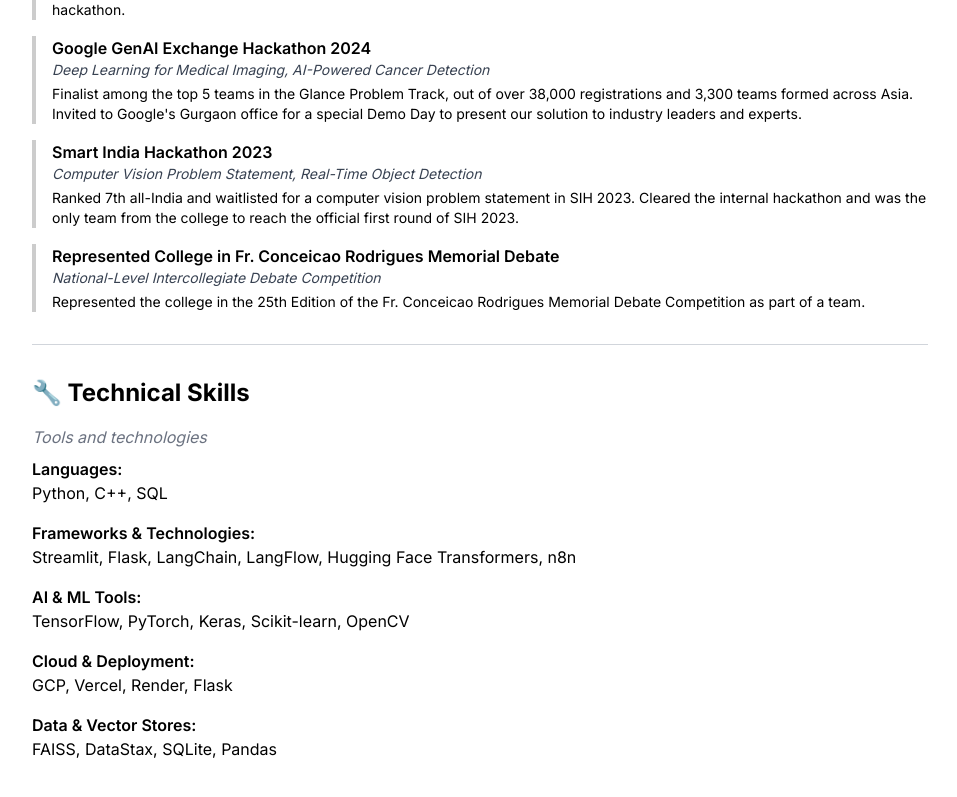
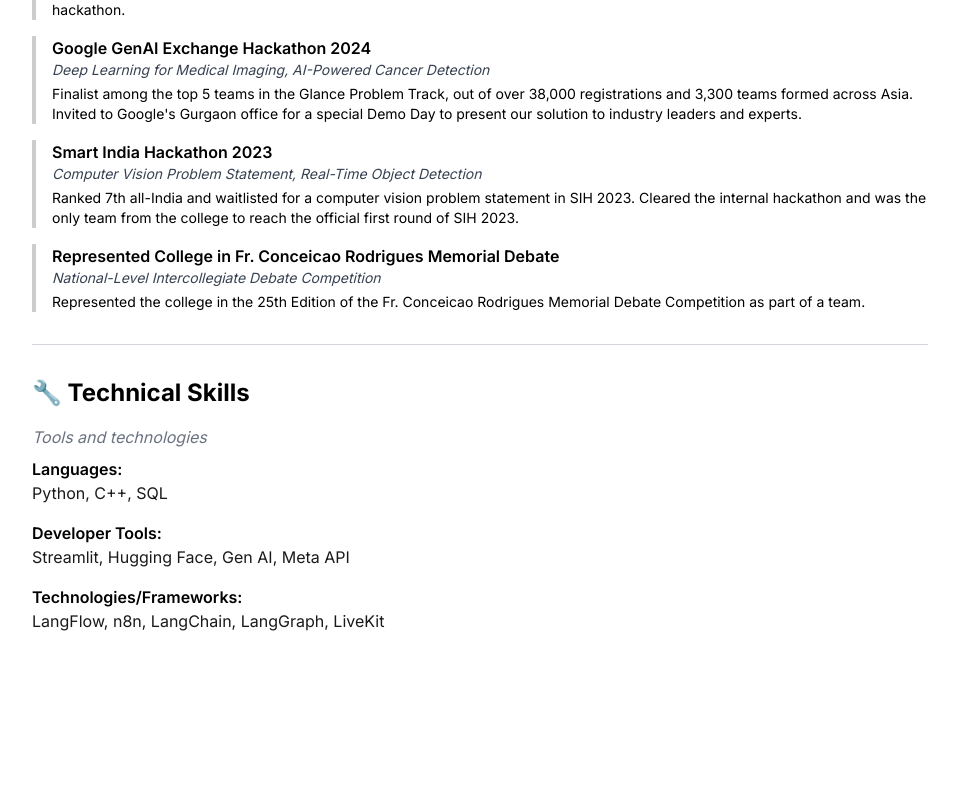
Before and after one commit to Sid3503/siddharth, a Next.js app: page /resume in a window 1280 px wide. Shown: the part 2143-2940 px from the top of the page, without its empty margins (160-1117 px from the left). After the commit the page ends 2840 px from the top, so only its background shows below. Built offline with nearby package versions, Linux system fonts and the light colour scheme.

Commit message:
Update technical-skills.tsx

```diff
--- a/components/technical-skills.tsx
+++ b/components/technical-skills.tsx
@@ -1,37 +1,20 @@
 export default function TechnicalSkills() {
   const skills = [
-    {
-      category: "Languages",
-      items: ["Python", "C++", "SQL"],
-    },
-    {
-      category: "Frameworks & Technologies",
-      items: ["Streamlit", "Flask", "LangChain", "LangFlow", "Hugging Face Transformers", "n8n"],
-    },
-    {
-      category: "AI & ML Tools",
-      items: ["TensorFlow", "PyTorch", "Keras", "Scikit-learn", "OpenCV"],
-    },
-    {
-      category: "Cloud & Deployment",
-      items: ["GCP", "Vercel", "Render", "Flask"],
-    },
-    {
-      category: "Data & Vector Stores",
-      items: ["FAISS", "DataStax", "SQLite", "Pandas"],
-    },
-  ];
+    { category: "Languages", items: ["Python", "C++", "SQL"] },
+    { category: "Developer Tools", items: ["Streamlit", "Hugging Face", "Gen AI", "Meta API"] },
+    { category: "Technologies/Frameworks", items: ["LangFlow", "n8n", "LangChain", "LangGraph", "LiveKit"] },
+  ]
 
   return (
     <section className="mb-8">
       <div className="space-y-4">
         {skills.map((skill, index) => (
           <div key={index}>
-            <h3 className="font-semibold">{skill.category}:</h3>
-            <p>{skill.items.join(", ")}</p>
+            <h3 className="font-semibold text-black dark:text-white">{skill.category}:</h3>
+            <p className="text-black/90 dark:text-white/90">{skill.items.join(", ")}</p>
           </div>
         ))}
       </div>
     </section>
-  );
+  )
 }
```
